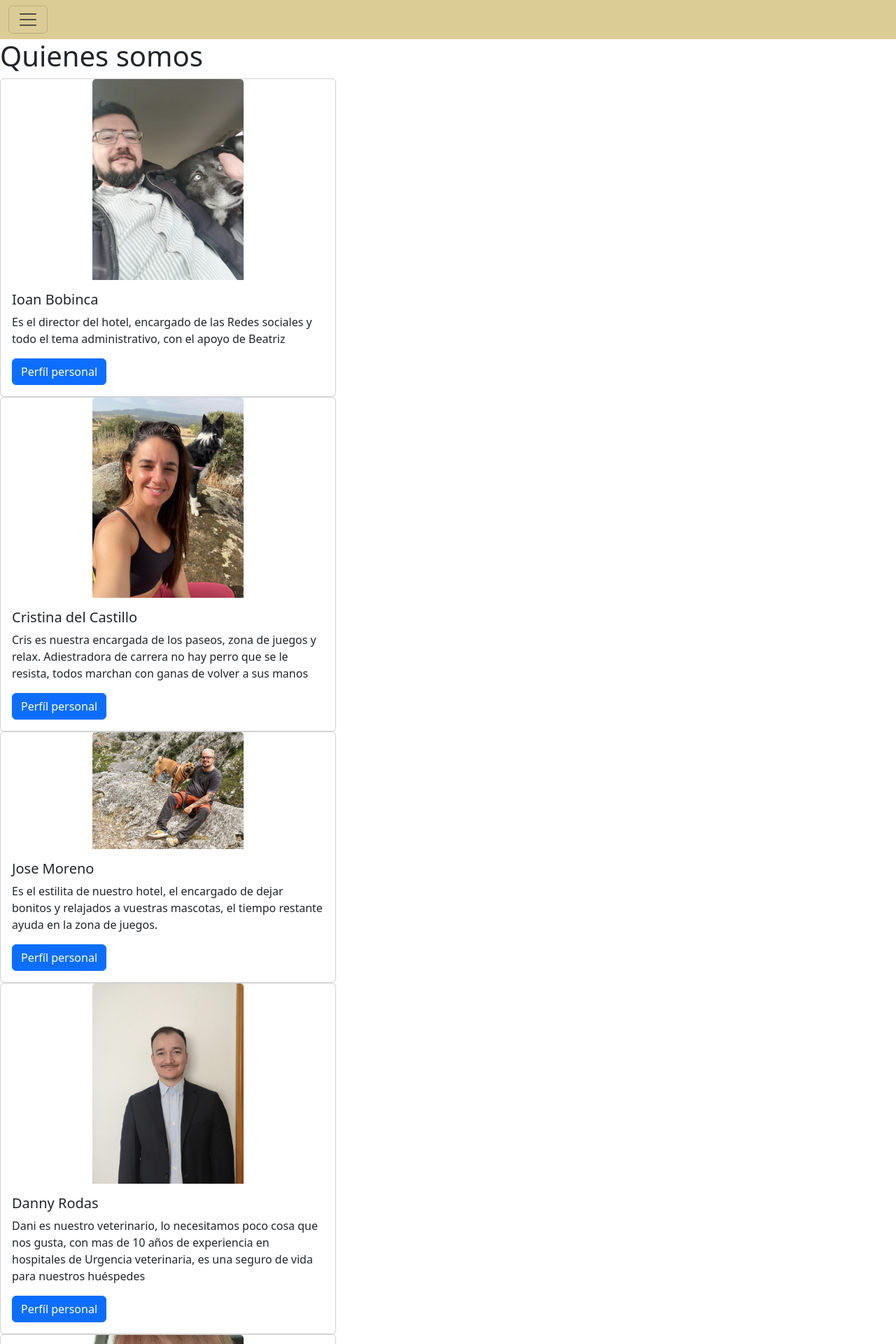
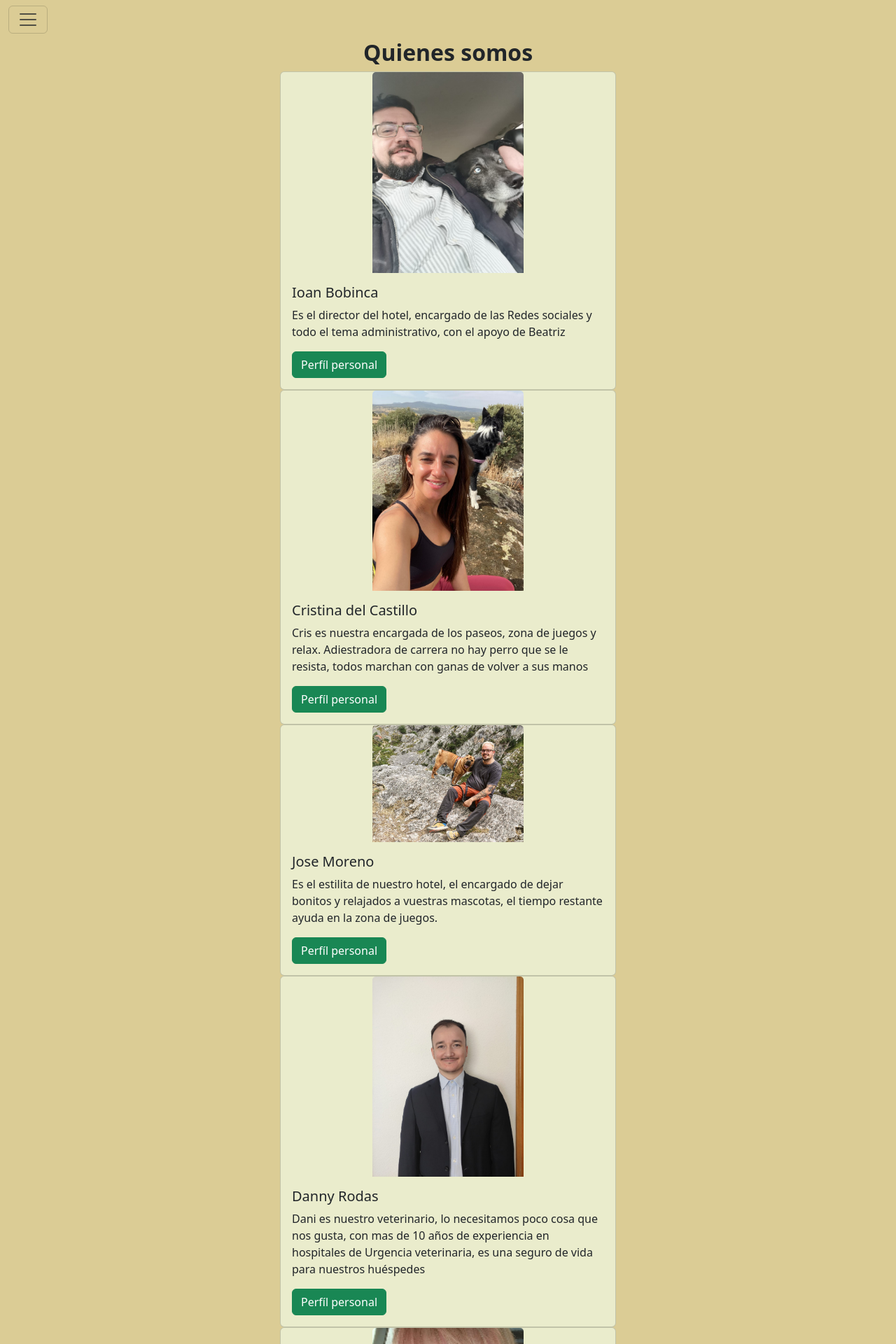
Before and after one commit to cohet3/FrontHotelMascotas, an Angular app: page /quienes-somos in a window 1280 px wide. Shown: the top 1920 px of the page at 70% size. Built offline with nearby package versions, Linux system fonts and the light colour scheme.

Commit message:
quienes somos con formato y estilo

```diff
--- a/src/app/quines-somos/quines-somos.component.css
+++ b/src/app/quines-somos/quines-somos.component.css
@@ -1,3 +1,21 @@
+body{
+  background-color: #DBCC95
+
+}
+h2{
+  text-align: center;
+}
+
+.card {
+  margin: 0 auto;
+  display: flex;
+  justify-content: center;
+  align-items: center;
+  background-color: #EAECCC;
+}
+button {
+    background-color: #CD8D7A;
+  }
 img {
     display: block;
     margin-left: auto;
--- a/src/app/quines-somos/quines-somos.component.html
+++ b/src/app/quines-somos/quines-somos.component.html
@@ -1,11 +1,12 @@
-<h1>Quienes somos</h1>
+<body>
+<h2><strong>Quienes somos</strong></h2>
 
   <div class="card" style="width: 30rem;">
     <img src="assets\imagenes\perroIoanCoche.jpg" class="card-img-top" alt="Ioan">
     <div class="card-body">
       <h5 class="card-title">Ioan Bobinca</h5>
       <p class="card-text">Es el director del hotel, encargado de las Redes sociales y todo el tema administrativo, con el apoyo de Beatriz</p>
-      <a href="https://www.linkedin.com/in/ioan-bobinca-705a79188?utm_source=share&utm_campaign=share_via&utm_content=profile&utm_medium=android_app " class="btn btn-primary">Perfíl personal</a>
+      <a href="https://www.linkedin.com/in/ioan-bobinca-705a79188?utm_source=share&utm_campaign=share_via&utm_content=profile&utm_medium=android_app " class="btn btn-success">Perfíl personal</a>
     </div>
   </div>
 <div class="card" style="width: 30rem;">
@@ -13,7 +14,7 @@
     <div class="card-body">
       <h5 class="card-title">Cristina del Castillo</h5>
       <p class="card-text">Cris es nuestra encargada de los paseos, zona de juegos y relax. Adiestradora de carrera no hay perro que se le resista, todos marchan con ganas de volver a sus manos</p>
-      <a href="#" class="btn btn-primary">Perfíl personal</a>
+      <a href="#" class="btn btn-success">Perfíl personal</a>
     </div>
   </div>
   <div class="card" style="width: 30rem;">
@@ -21,7 +22,7 @@
     <div class="card-body">
       <h5 class="card-title">Jose Moreno</h5>
       <p class="card-text">Es el estilita de nuestro hotel, el encargado de dejar bonitos y relajados a vuestras mascotas, el tiempo restante ayuda en la zona de juegos.</p>
-      <a href="https://www.linkedin.com/in/jos%C3%A9-moreno-s%C3%A1nchez-a9a260292?utm_source=share&utm_campaign=share_via&utm_content=profile&utm_medium=ios_app " class="btn btn-primary">Perfíl personal</a>
+      <a href="https://www.linkedin.com/in/jos%C3%A9-moreno-s%C3%A1nchez-a9a260292?utm_source=share&utm_campaign=share_via&utm_content=profile&utm_medium=ios_app " class="btn btn-success">Perfíl personal</a>
     </div>
   </div>
   <div class="card" style="width: 30rem;">
@@ -29,7 +30,7 @@
     <div class="card-body">
       <h5 class="card-title">Danny Rodas</h5>
       <p class="card-text">Dani es nuestro veterinario, lo necesitamos poco cosa que nos gusta, con mas de 10 años de experiencia en hospitales de Urgencia veterinaria, es una seguro de vida para nuestros huéspedes</p>
-      <a href="https://www.linkedin.com/in/danny-rodas-galarza-678b5ba7/" class="btn btn-primary">Perfíl personal</a>
+      <a href="https://www.linkedin.com/in/danny-rodas-galarza-678b5ba7/" class="btn btn-success">Perfíl personal</a>
     </div>
 </div>
   <div class="card" style="width: 30rem;">
@@ -37,6 +38,7 @@
     <div class="card-body">
       <h5 class="card-title">Beatriz Torija</h5>
       <p class="card-text">Es la encargada de recibir a los huespedes y sus familias, en el tiempo restante es la encargada de mantener límpias y en ordenadas nuestras instalaciones </p>
-      <a href="#" class="btn btn-primary">Perfíl personal</a>
+      <a href="#" class="btn btn-success">Perfíl personal</a>
     </div>
   </div>
+</body>
```
